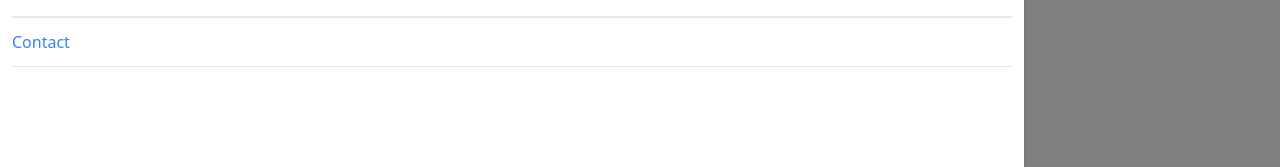
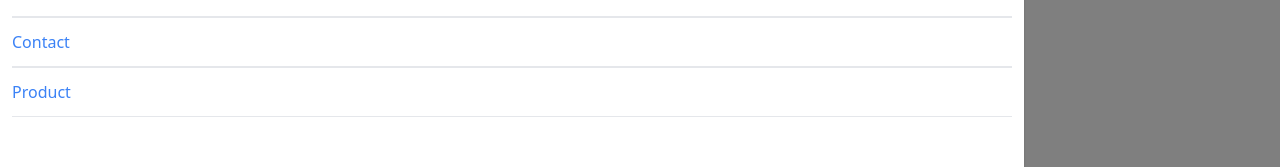
Before and after one commit to NidhiShettigar/react-project, a React (Create React App) app in the folder first-react-project/: page /product/1 in a window 1280 px wide. Both pictures are taken after a click on the icon 1259 px from the left and 25 px from the top of the page. Shown: the part 143-310 px from the top of the page. Built offline with nearby package versions, Linux system fonts and the light colour scheme.

Commit message:
Product Page updated

```diff
--- a/first-react-project/src/App.js
+++ b/first-react-project/src/App.js
@@ -9,6 +9,7 @@ import Footer from './Components/Footer';
 import Home from './Views/Home';
 import About from './Views/About';
 import Contact from './Views/Contact';
+import Product from './Views/Product';
 
 function App() {
   return (
@@ -29,6 +30,9 @@ function App() {
               <Contact/>
             </Route>
 
+            <Route exact strict path="/product/:id">
+              <Product/>
+            </Route>
 
           </Switch>
         </div>
--- a/first-react-project/src/Components/NavigationMenu.js
+++ b/first-react-project/src/Components/NavigationMenu.js
@@ -35,6 +35,15 @@ function NavigationMenu(props) {
                         Contact
                     </Link>
                 </li>
+                <li>
+                    <Link
+                        to="/product/:id"
+                        className="text-blue-500 py-3 border-t border-b block"
+                        onClick={props.closeMenu}
+                    >
+                        Product
+                    </Link>
+                </li>
             </ul>
 
         </div>
--- a/first-react-project/src/Views/Product.js
+++ b/first-react-project/src/Views/Product.js
@@ -0,0 +1,11 @@
+import React from 'react'
+
+function Product() {
+    return(
+        <div>
+            This is Product Page.
+        </div>
+    )
+}
+
+export default Product
```
Also changed, not shown: first-react-project/Commentoutcodes.txt.
